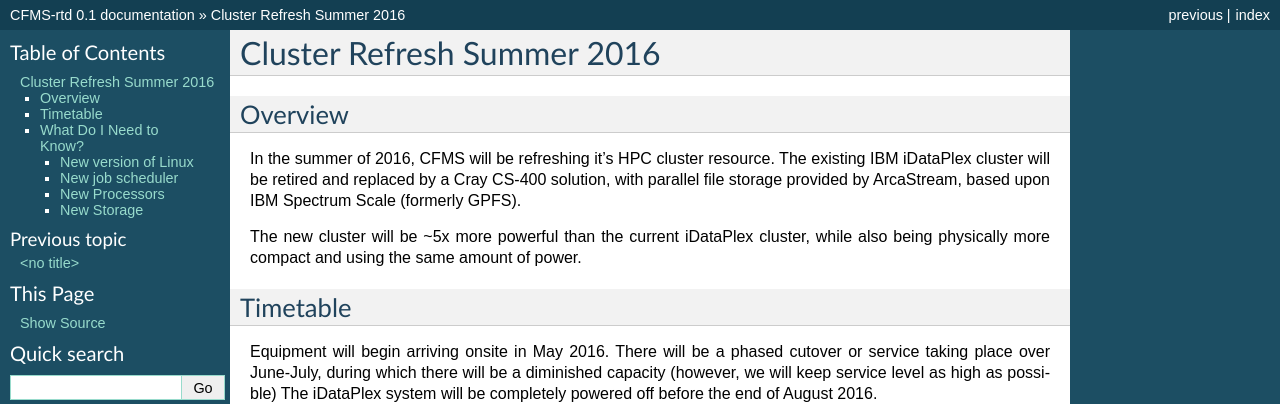
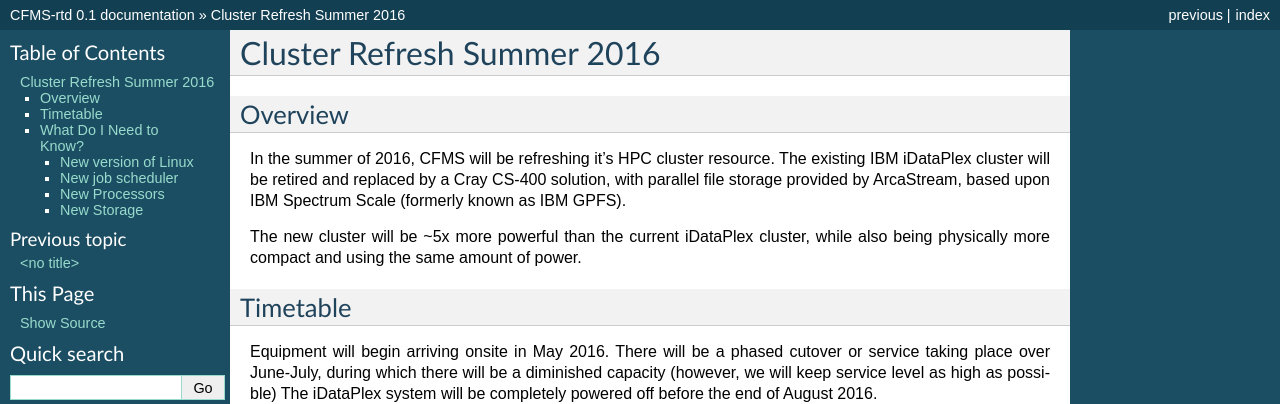
Before and after one commit to CFMS/cfms-rtd, a Sphinx documentation site: the page built from docs/clusterrefresh.rst, in a window 1280 px wide. Shown: the top 404 px of the page. Built offline with Sphinx 7.4.7, drawn with Linux system fonts in a browser that asks for light colours; pages that are not in the unit, such as notebooks, are missing from menus.

```diff
--- a/docs/clusterrefresh.rst
+++ b/docs/clusterrefresh.rst
@@ -7,7 +7,7 @@
 
 In the summer of 2016, CFMS will be refreshing it's HPC cluster resource.  The existing
 IBM iDataPlex cluster will be retired and replaced by a Cray CS-400 solution, with parallel file storage
-provided by ArcaStream, based upon IBM Spectrum Scale (formerly GPFS).
+provided by ArcaStream, based upon IBM Spectrum Scale (formerly known as IBM GPFS).
 
 The new cluster will be ~5x more powerful than the current iDataPlex cluster, while also being physically
 more compact and using the same amount of power.
```
